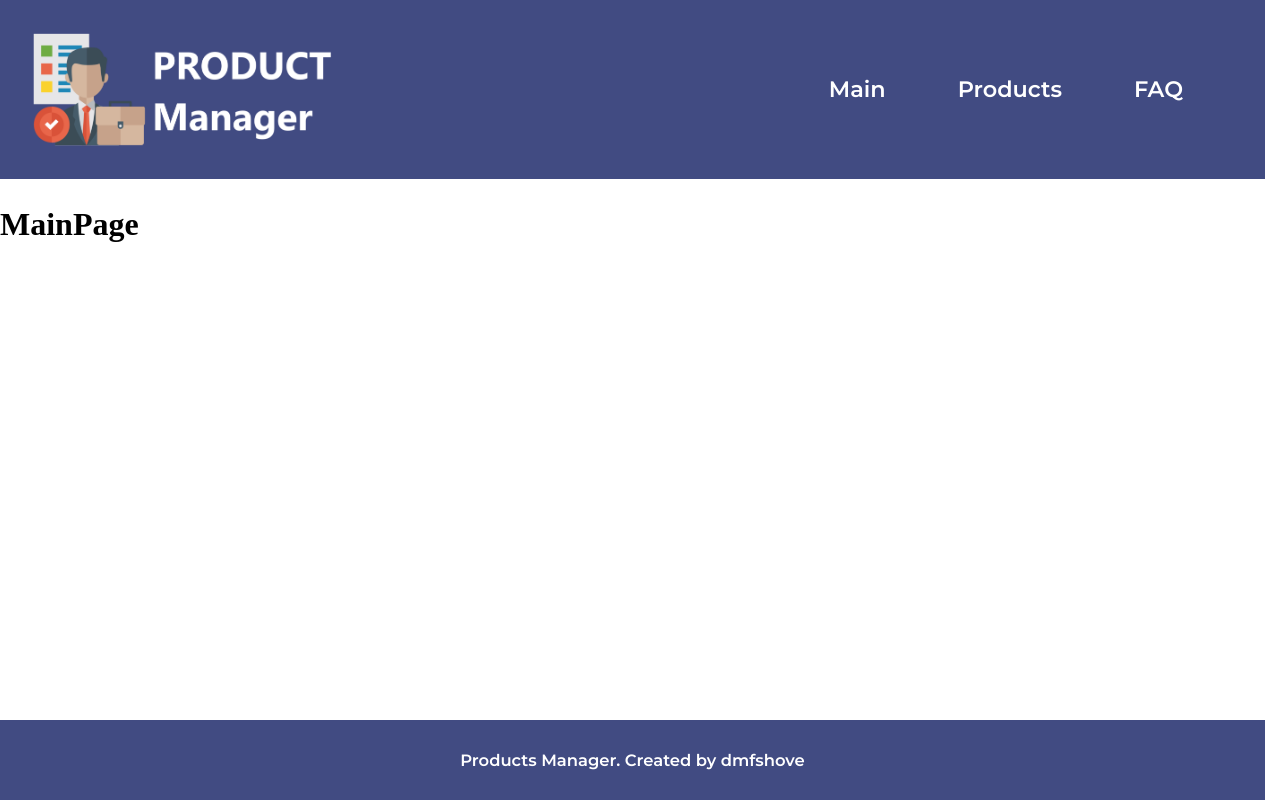
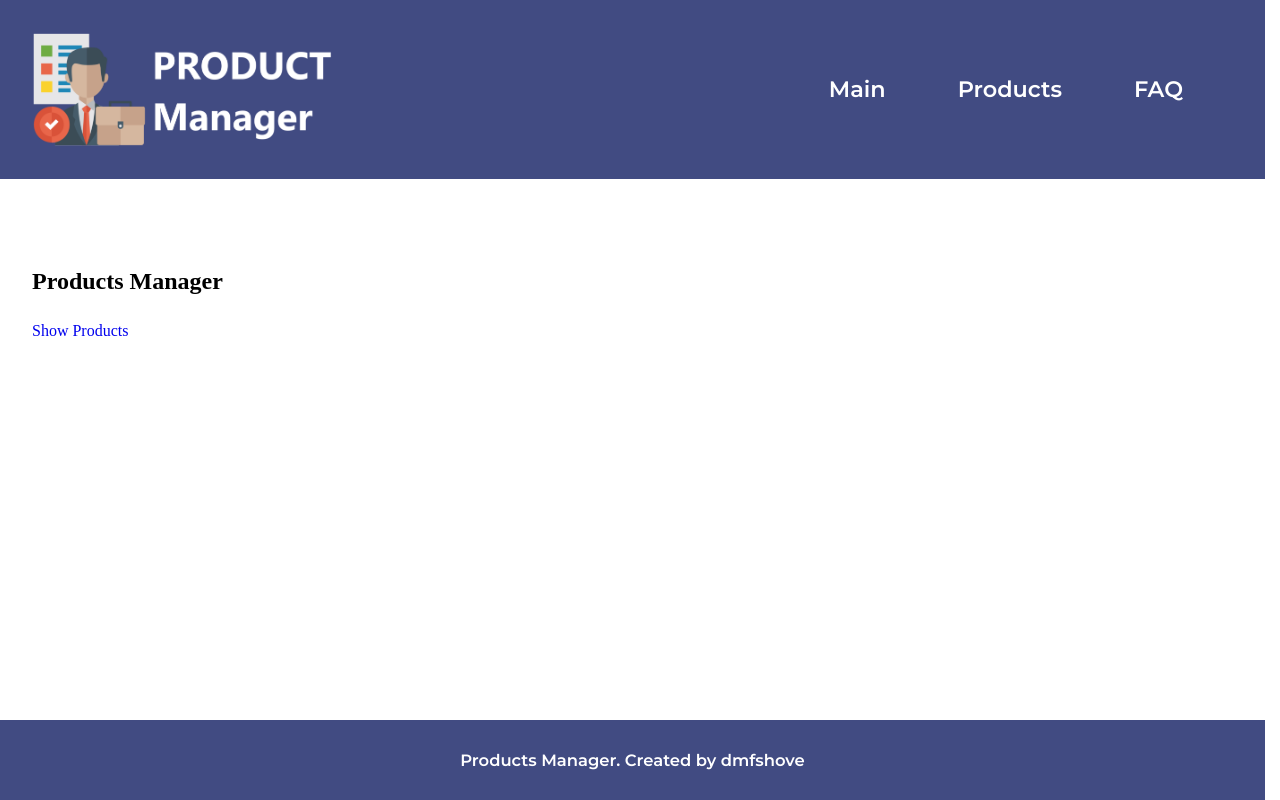
Before and after one commit to RusikHunter/Products-Manager, a React (Vite) app: page / in a window 1280 px wide. Built offline with nearby package versions, Linux system fonts and the light colour scheme.

Commit message:
feat(main): write html

```diff
--- /dev/null
+++ b/src/components/MainContentSection/MainContentSection.tsx
@@ -0,0 +1,23 @@
+import styles from "./MainContentSection.module.scss"
+import { Link } from "react-router-dom"
+import { Routes } from "@/config/routes"
+
+function MainContentSection() {
+    return (
+        <section className={`${styles.main_content} section`}>
+            <div className={`${styles.container} container`}>
+                <div className={`${styles.row} row`}>
+                    <div className={`${styles.column} column`}>
+                        <h1 className={styles.title}>Products <span className={styles.title__magenta}>Manager</span></h1>
+
+                        <Link className={styles.link__products} to={Routes.PRODUCTS}>
+                            Show Products
+                        </Link>
+                    </div>
+                </div>
+            </div>
+        </section>
+    )
+}
+
+export default MainContentSection
--- a/src/components/NotFoundContentSection/NotFoundContentSection.tsx
+++ b/src/components/NotFoundContentSection/NotFoundContentSection.tsx
@@ -2,7 +2,7 @@ import styles from "./NotFoundContentSection.module.scss"
 
 function NotFoundContentSection() {
     return (
-        <section className={`${styles.faq_content} section`}>
+        <section className={`${styles.notfound_content} section`}>
             <div className={`${styles.container} container`}>
                 <div className={`${styles.row} row`}>
                     <div className={`${styles.column} column`}>
--- a/src/pages/MainPage/MainPage.tsx
+++ b/src/pages/MainPage/MainPage.tsx
@@ -1,7 +1,8 @@
+import MainContentSection from "@/components/MainContentSection/MainContentSection"
 
 function MainPage() {
     return (
-        <h1>MainPage</h1>
+        <MainContentSection />
     )
 }
 
```
Also changed, not shown: src/components/MainContentSection/MainContentSection.module.scss (added).
